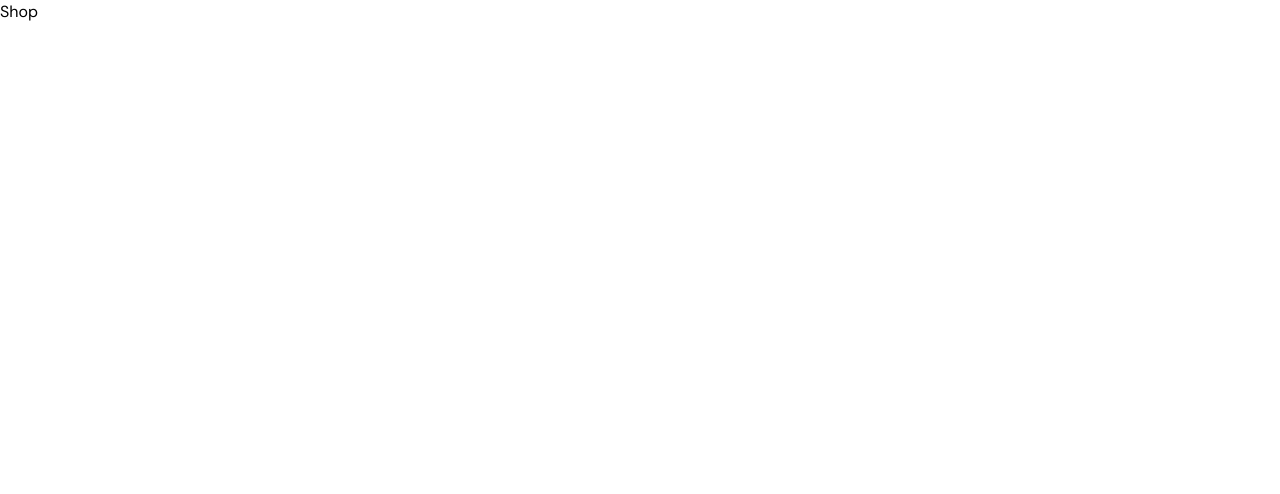
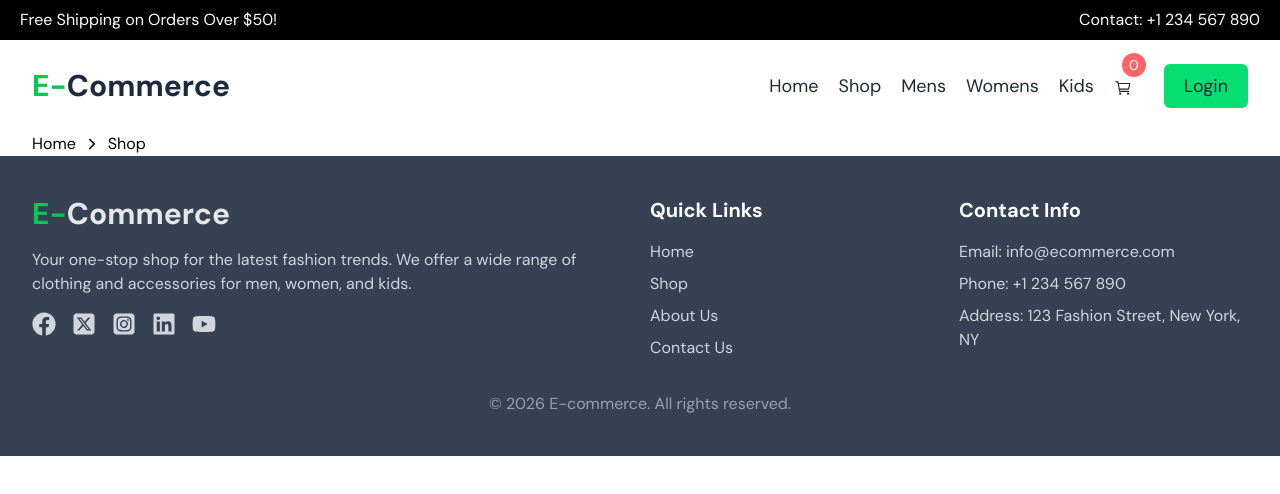
Before and after one commit to layesow/frontend-Ecommerce-React-MERN, a React app: page /shop in a window 1280 px wide. Shown: the top 494 px of the page. Built offline with nearby package versions, Linux system fonts and the light colour scheme; the HTML template or start-up script is replaced by a standard one.

Commit message:
ceration de layout et mettre heder et footer et mettre le shop en place

```diff
--- /dev/null
+++ b/src/components/layouts/Layout.jsx
@@ -0,0 +1,15 @@
+import React from 'react'
+import Header from './Header'
+import Footer from './Footer'
+
+const Layout = ({children}) => {
+  return (
+    <>
+        <Header />
+        {children}
+        <Footer />
+    </>
+  )
+}
+
+export default Layout
--- a/src/pages/Shop.jsx
+++ b/src/pages/Shop.jsx
@@ -1,8 +1,27 @@
 import React from 'react'
+import Layout from '../components/layouts/Layout'
+import { Link } from 'react-router-dom'
+import { IoIosArrowForward } from "react-icons/io";
+
 
 const Shop = () => {
   return (
-    <div>Shop</div>
+    <>
+      <Layout>
+        {/* breadcrump */}
+        <div className="max-w-360 lg:px-8 px-5 mx-auto">
+          <div className="flex items-center gap-x-2">
+            <Link>Home</Link>
+            <IoIosArrowForward />
+            <Link>Shop</Link>
+          </div>
+        </div>
+
+        {/* title */}
+
+        {/* main content */}
+      </Layout>
+    </>
   )
 }
 
```
